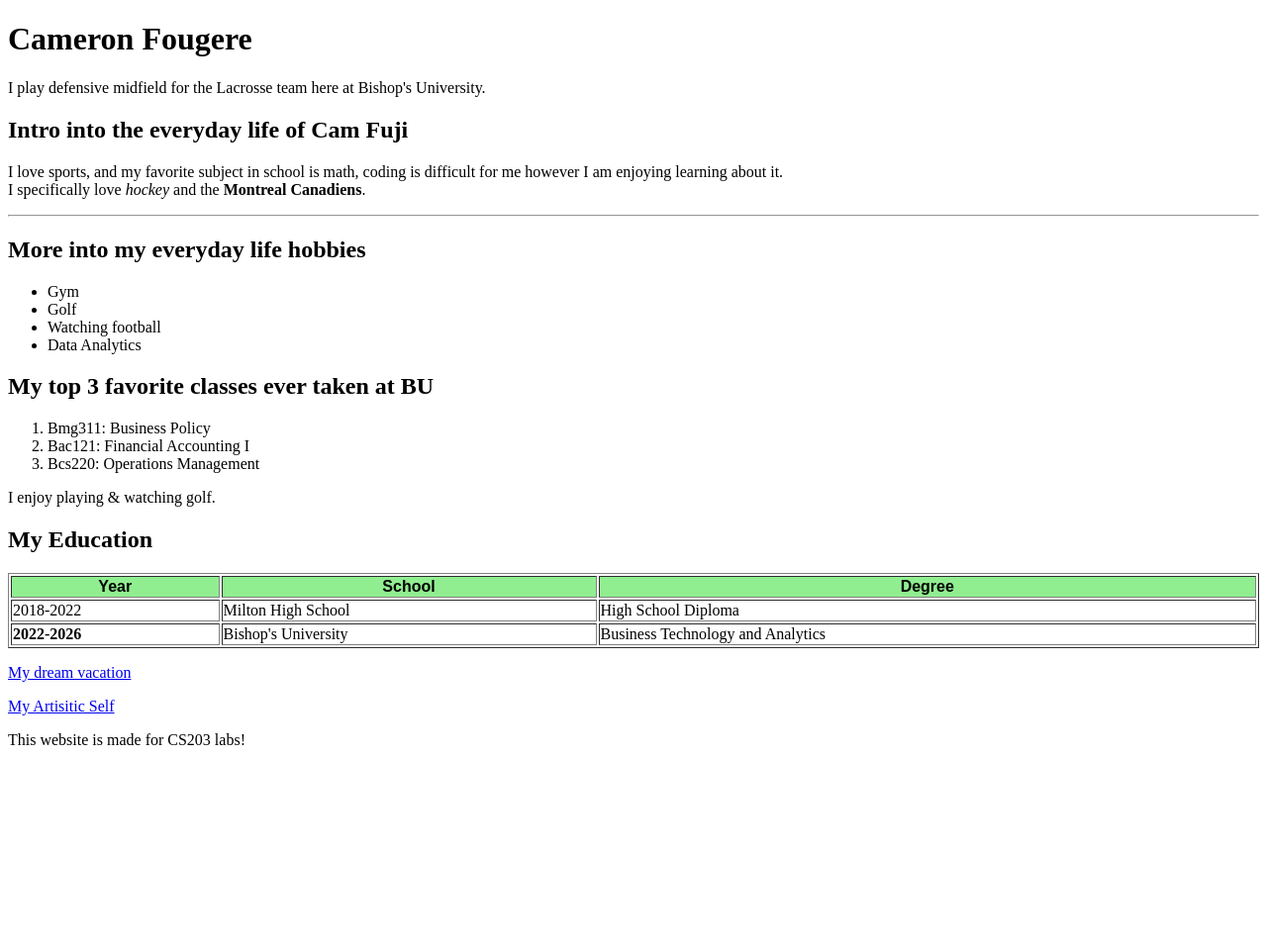
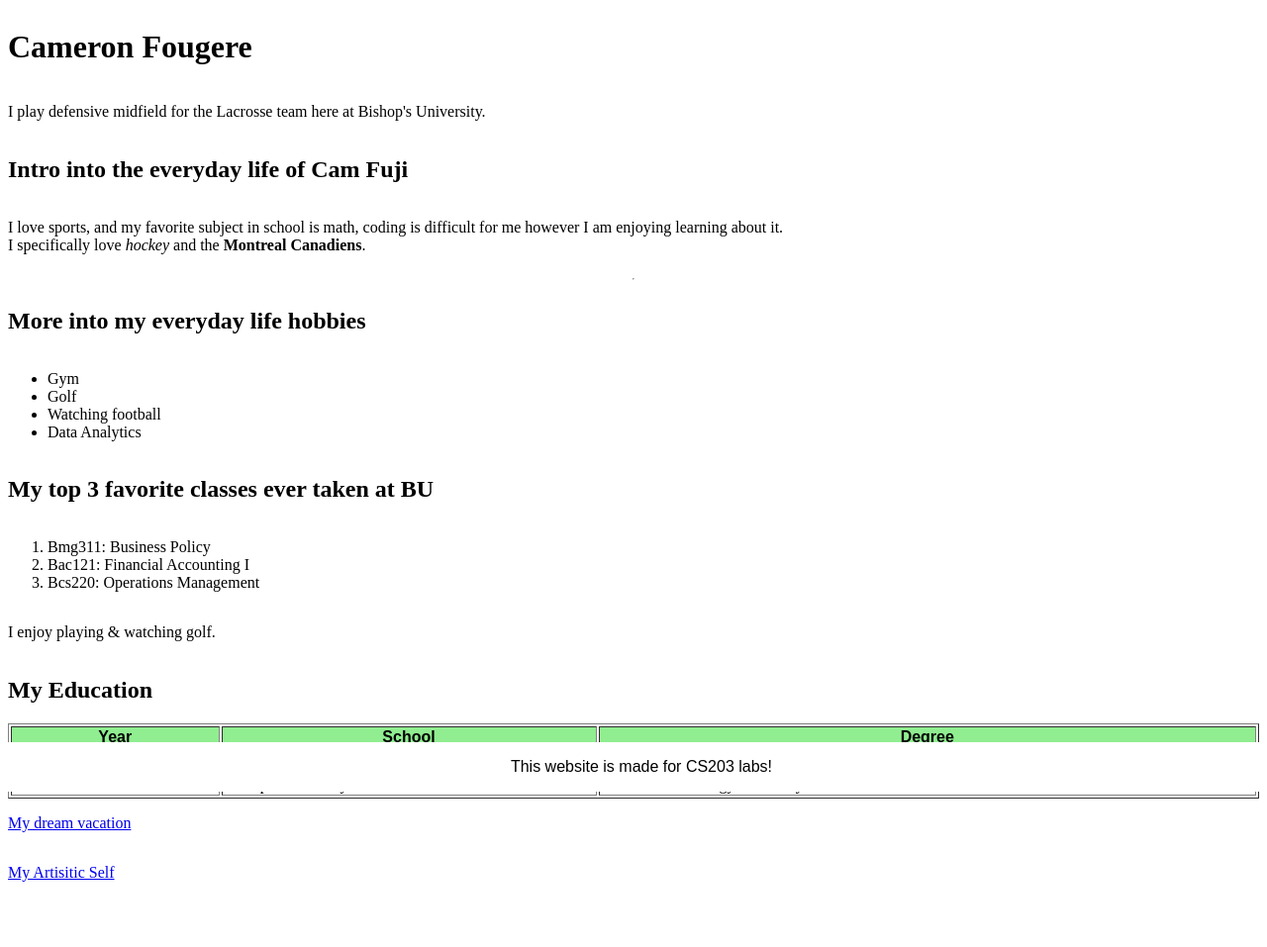
Before and after one commit to cameronfougere4/cameronfougere4.github.io, a PHP site: page / in a window 1280 px wide. Shown: the whole page at 99% size. Before the commit the page ends 753 px from the top, so only its background shows below. Run offline with PHP 8.4, Linux system fonts and the light colour scheme.

Commit message:
added footers and body wrapper

```diff
--- a/index.html
+++ b/index.html
@@ -7,6 +7,9 @@
   <link rel="stylesheet" href="my_style.css">
 </head>
 <body>
+
+  <div class="body_wrapper">
+
   <h1>Cameron Fougere</h1>
   <p>I play defensive midfield for the Lacrosse team here at Bishop's University.</p>
 
@@ -55,6 +58,8 @@
   <p><a href="my_vacation.html">My dream vacation</a></p>
   <p><a href="my_artistic_self.html">My Artisitic Self</a></p>
 
+  </div>
+
 <footer>
   This website is made for CS203 labs!
 </footer>
--- a/my_style.css
+++ b/my_style.css
@@ -18,4 +18,33 @@
 a:active {
   color: yellow;
 }
+
+footer {
+  background-color: white;
+  color: black;
+  height: 50px;
+  line-height: 50px;
+  text-align: center;
+  position: fixed;
+  display: flex;
+  bottom: 0;
+  width: 100%;
+  justify-content: center;
+  font-family: Arial, sans-serif;
+
+}
+
+.body_wrapper {
+	box-sizing: border-box;
+	min-height: 100%;
+	display: flex;
+	flex-direction: column;
+  padding-bottom: 50px;
+}
+
+html,body {
+	box-sizing: border-box;
+	height: 100%;
+}
+
 </style>
```
